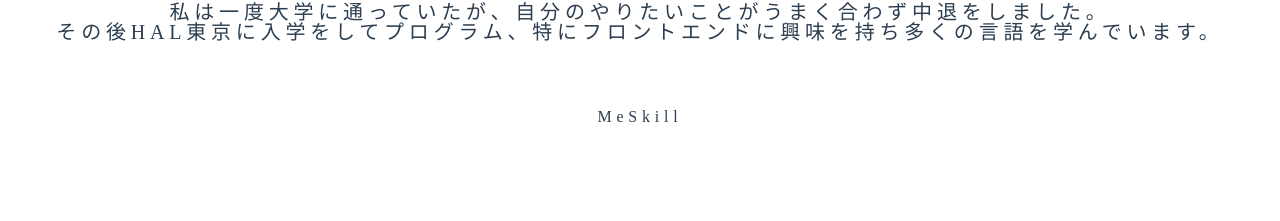
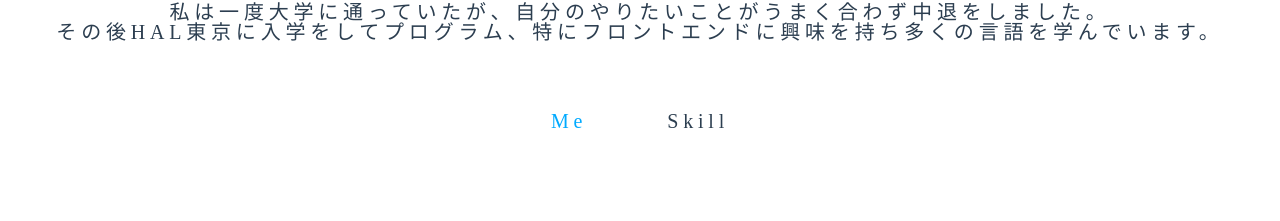
Before and after one commit to roll1226/portfolio, a Vue app: page /#/about in a window 1280 px wide. Shown: the part 403-624 px from the top of the page. Built offline with nearby package versions, Linux system fonts and the light colour scheme; a web font is replaced by a local one.

Commit message:
7th commit

```diff
--- a/src/views/About.vue
+++ b/src/views/About.vue
@@ -1,8 +1,12 @@
 <template>
   <div class="about">
     <div class="aboutnac">
-      <div @click="me">Me</div>
-      <div @click="skill">Skill</div>
+      <div @click="me" id="meBtn" v-bind:class="{activeMe: activeMe}">
+        <p>Me</p>
+      </div>
+      <div @click="skill" id="skillBtn" v-bind:class="{activeSkill: activeSkill}">
+        <p>Skill</p>
+      </div>
     </div>
     <div class="me" v-if="changeabout">
       <h1>
@@ -22,15 +26,21 @@
 export default {
   data () {
     return {
-      changeabout: true
+      changeabout: true,
+      activeMe: true,
+      activeSkill: false
     }
   },
   methods: {
     me: function () {
       this.changeabout = true
+      this.activeMe = true
+      this.activeSkill = false
     },
     skill: function () {
       this.changeabout = false
+      this.activeMe = false
+      this.activeSkill = true
     }
   }
 }
@@ -53,12 +63,38 @@ export default {
     font-size: 20px;
   }
   .aboutnac {
-  display: flex;
-  flex-flow: row nowrap;
-  justify-content: center;
-  align-items: center;
+    display: flex;
+    flex-flow: row nowrap;
+    justify-content: center;
+    align-items: center;
     position: absolute;
-    top: 40vw;
+    top: 37vw;
+    #meBtn p,
+    #skillBtn p {
+      cursor: pointer;
+    }
+    #meBtn p {
+      transition: all 1s ease 0s;
+      padding: 20px;
+      border-radius: 20px;
+      &:hover {
+        box-shadow: 0 0 30px rgba(0,0,0,0.2);
+      }
+    }
+    .activeMe {
+      color: #0af;
+    }
+    #skillBtn p {
+      transition: all 1s ease 0s;
+      padding: 20px;
+      border-radius: 20px;
+      &:hover {
+        box-shadow: 0 0 30px rgba(0,0,0,0.2);
+      }
+    }
+    .activeSkill {
+      color: #0af;
+    }
   }
 }
 </style>
```
Also changed, not shown: 11 other files (tests, documents, lock files or other folders).
